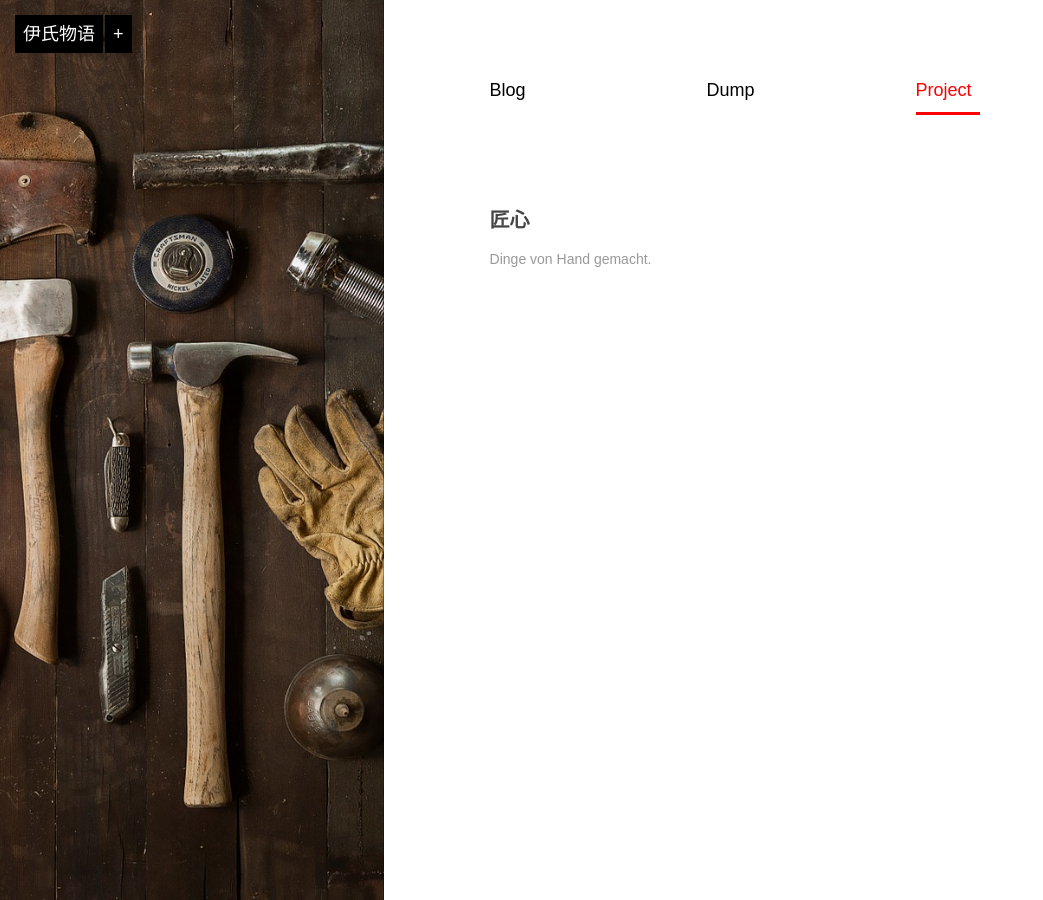
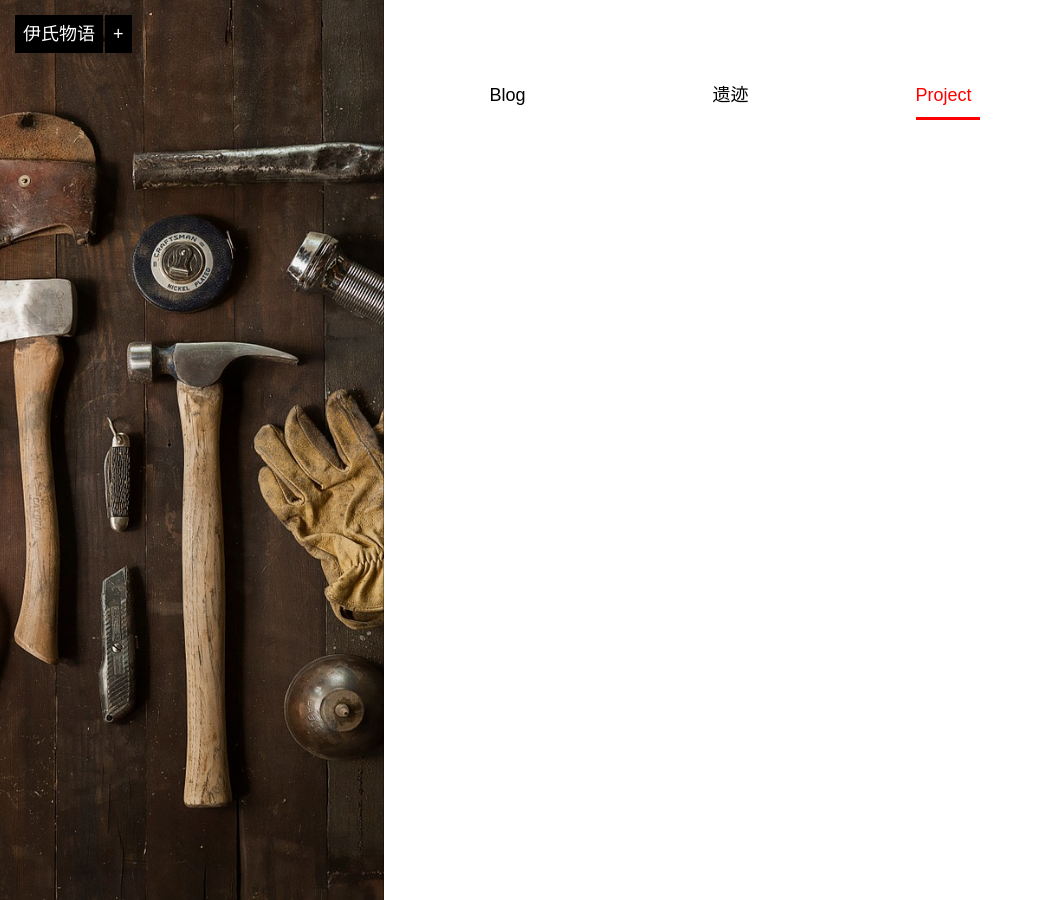
Before and after one commit to AwThink/iyidie, a Jekyll site: the page built from project/index.md, in a window 1280 px wide. Shown: the whole page, without its empty margins (0-1043 px from the left). Built offline with Jekyll 4.4.1, drawn with Linux system fonts in a browser that asks for light colours.

Commit message:
完成分类的测试

```diff
--- a/_posts/project/2020-03-29-project.md
+++ /dev/null
@@ -1,8 +0,0 @@
----
-layout: post
-title: 匠心
-category: project
-description: Dinge von Hand gemacht.
----
-# [{{ page.title }}][1]
-2015-12-12 By {{ site.author_info }}
--- a/project/index.md
+++ b/project/index.md
@@ -6,7 +6,7 @@
     <div class="section">
         <ul class="artical-cate">
             <li><a href="/"><span>Blog</span></a></li>
-            <li style="text-align:center"><a href="/dump"><span>Dump</span></a></li>
+            <li style="text-align:center"><a href="/yiji"><span>遗迹</span></a></li>
             <li class="on" style="text-align:right"><a href="/project"><span>Project</span></a></li>
         </ul>
 
```
Also changed, not shown: README.md.
